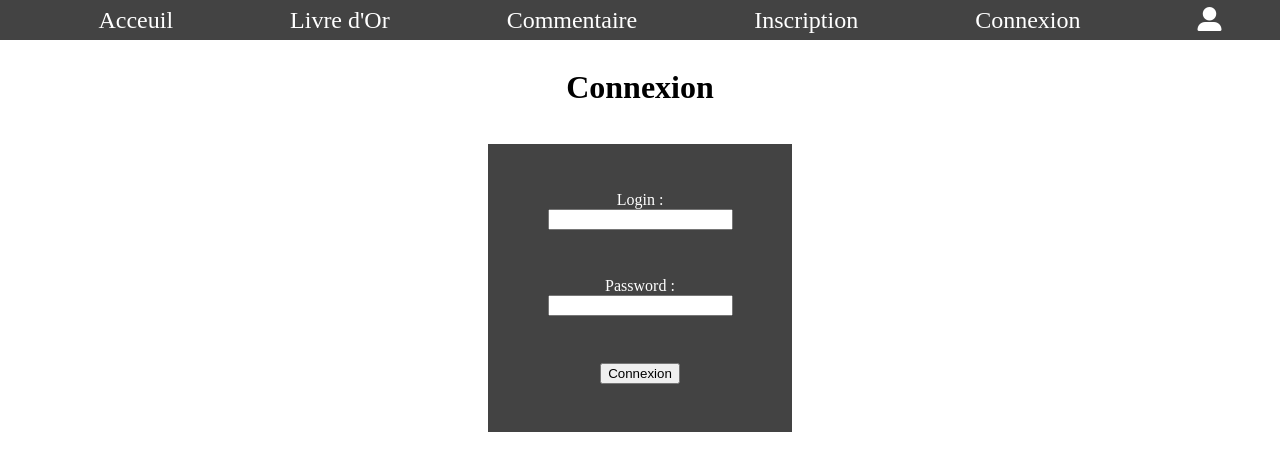
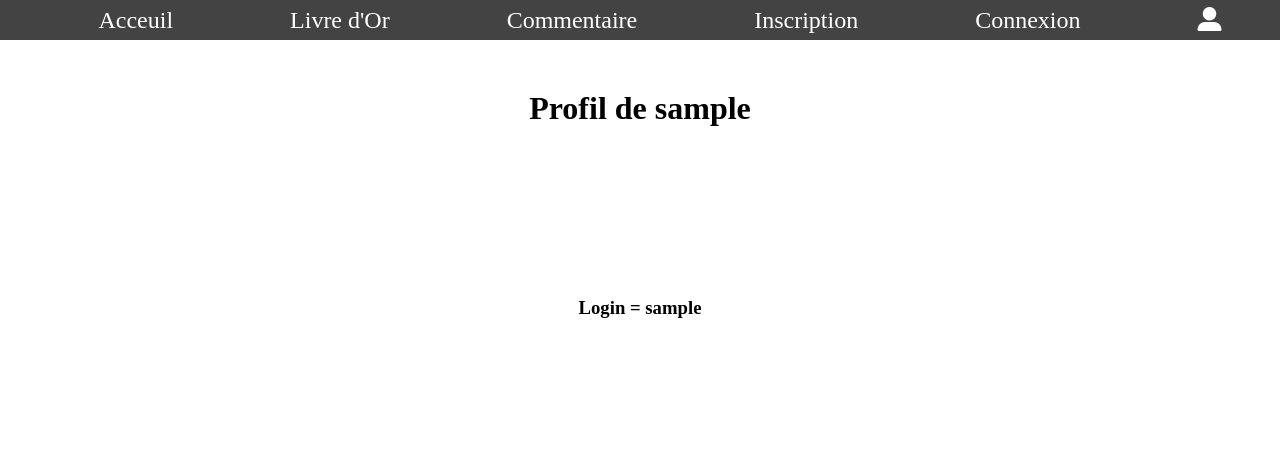
Before and after one commit to Jeremy-DEJOUX/livre-or, a PHP site: page /pages/profil.php?id=1 in a window 1280 px wide. Shown: the top 471 px of the page. Run offline with PHP 8.4, Linux system fonts and the light colour scheme; tables that the repository leaves empty or names only in its code hold one stand-in row (values such as "Sample post"); some libraries are stand-ins or nearby versions.

Commit message:
mise à jour du dossier

```diff
--- /dev/null
+++ b/configs/config.php
@@ -0,0 +1,6 @@
+<?php
+session_start();
+require_once(function.php);
+$bdd = new PDO('mysql:host=localhost;dbname=livreor;charset=utf8', 'root', '');
+
+ ?>
--- /dev/null
+++ b/configs/function.php
@@ -0,0 +1,3 @@
+<?php
+
+ ?>
--- a/inscription.php
+++ b/pages/inscription.php
@@ -56,7 +56,7 @@ if (isset($_POST['submit'])) {
 <body>
 <header id="index_header" class="flex align_center">
         <ul id="ul_header_index" class="flex justify_around align_center">
-            <li><a href="index.php">Acceuil</a></li>
+            <li><a href="../index.php">Acceuil</a></li>
             <li><a href="livre-or.php">Livre d'Or</a></li>
             <li><a href="commentaire.php">Commentaire</a></li>
             <li><a href="inscription.php">Inscription</a></li>
--- /dev/null
+++ b/pages/profil.php
@@ -0,0 +1,58 @@
+<?php
+session_start();
+//Connexion base de données livreor
+$bdd = new PDO('mysql:host=localhost;dbname=livreor;charset=utf8', 'root', '');
+
+if ($_GET['id'] AND $_GET['id'] > 0) {
+  $getid = intval($_GET['id']);
+  $req_user = $bdd->prepare("SELECT * FROM utilisateurs WHERE id = ?");
+  $req_user->execute(array($getid));
+  $user_info = $req_user->fetch();
+
+
+?>
+
+
+
+
+
+
+<!DOCTYPE html>
+<html lang="fr">
+<head>
+    <meta charset="UTF-8">
+    <title>Profil</title>
+    <link rel="stylesheet" href="CSS/connexion.css">
+    <script src="https://kit.fontawesome.com/56188ecd90.js" crossorigin="anonymous"></script>
+</head>
+<body>
+    <!-- ===================================HEADER========================================== -->
+<header id="index_header" class="flex align_center">
+        <ul id="ul_header_index" class="flex justify_around align_center">
+            <li><a href="index.php">Acceuil</a></li>
+            <li><a href="livre-or.php">Livre d'Or</a></li>
+            <li><a href="commentaire.php">Commentaire</a></li>
+            <li><a href="inscription.php">Inscription</a></li>
+            <li><a href="connexion.php">Connexion</a></li>
+            <li><a href="profil.php"><i class="fas fa-user-alt"></i></a></li>
+        </ul>
+    </header>
+
+
+<!-- =======================================MAIN=============================================== -->
+    <main class="flex align_center flex_column justify_around" id="main_connexion">
+        <h1>Profil de <?php echo $user_info['login']; ?></h1> <br />
+
+        <h3>Login = <?php echo $user_info['login'];; ?></h3> <br />
+    </main>
+
+
+
+<!-- ====================================FOOTER============================================ -->
+    <footer></footer>
+</body>
+</html>
+<?php
+}
+
+ ?>
--- a/profil.php
+++ /dev/null
@@ -1,84 +0,0 @@
-<?php
-session_start();
-//Connexion base de données livreor
-$bdd = new PDO('mysql:host=localhost;dbname=livreor;charset=utf8', 'root', '');
-
-if (isset($_POST['submit'])) {
-  $login_connect = htmlspecialchars($_POST['login_user']);
-  $password_connect = sha1($_POST['password_user']);
-
-  if (!empty($login_connect) AND !empty($password_connect)){
-    $req_user = $bdd->prepare("SELECT * FROM utilisateurs WHERE login = ? AND password = ?");
-    $req_user->execute(array($login_connect, $password_connect));
-    $user_exist = $req_user -> rowCount();
-    if ($user_exist = 1) {
-      $user_info = $req_user->fetch();
-      $_SESSION['id'] = $user_info['id'];
-      $_SESSION['login_user'] = $user_info['login'];
-      $_SESSOIN['password_user'] = $user_info['password'];
-      header("Location: profil.php?id=".$_SESSION['id']);
-    }
-    else {
-      $error = "Mauvais identifiant ou mot de passe";
-    }
-  }
-  else {
-    $error = "Tous les champs doivent être complétés";
-  }
-}
-
-?>
-
-
-
-
-
-
-<!DOCTYPE html>
-<html lang="fr">
-<head>
-    <meta charset="UTF-8">
-    <title>Connexion</title>
-    <link rel="stylesheet" href="CSS/connexion.css">
-    <script src="https://kit.fontawesome.com/56188ecd90.js" crossorigin="anonymous"></script>
-</head>
-<body>
-    <!-- ===================================HEADER========================================== -->
-<header id="index_header" class="flex align_center">
-        <ul id="ul_header_index" class="flex justify_around align_center">
-            <li><a href="index.php">Acceuil</a></li>
-            <li><a href="livre-or.php">Livre d'Or</a></li>
-            <li><a href="commentaire.php">Commentaire</a></li>
-            <li><a href="inscription.php">Inscription</a></li>
-            <li><a href="connexion.php">Connexion</a></li>
-            <li><a href="profil.php"><i class="fas fa-user-alt"></i></a></li>
-        </ul>
-    </header>
-
-
-<!-- =======================================MAIN=============================================== -->
-    <main class="flex align_center flex_column justify_around" id="main_connexion">
-        <h1>Connexion</h1>
-        <?php if (isset($error)) { echo "<h2>$error</h2>"; }?>
-
-        <form action="connexion.php" method="post" id="connexion_formulaire" class="flex align_center flex_column justify_around">
-            <section class="flex flex_column align_center">
-                <label for="login_user">Login :</label>
-                <input type="text" name="login_user">
-            </section>
-
-             <section class="flex flex_column align_center">
-                    <label for="password_user">Password :</label>
-                    <input type="password" name="password_user">
-            </section>
-
-            <button type="submit" name="submit">Connexion</button>
-        </form>
-    </main>
-
-
-
-<!-- ====================================FOOTER============================================ -->
-    <footer></footer>
-</body>
-</html>
```
Also changed, not shown: pages/commentaire.php (added), pages/connexion.php (renamed from connexion.php), pages/livre-or.php (added).
